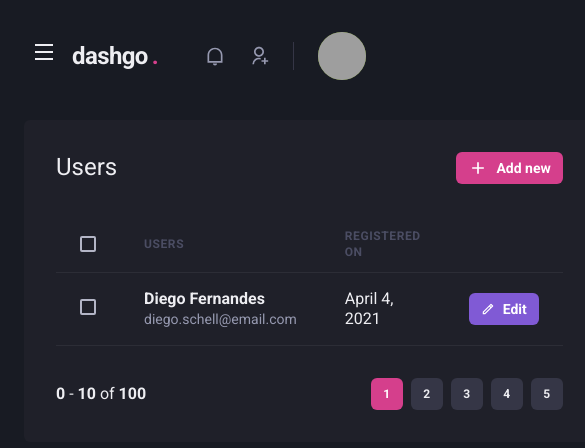
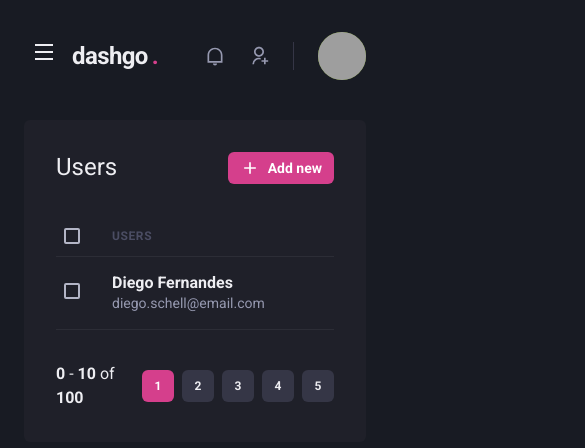
Before and after one commit to renandf/rocketseat-dashgo, a Next.js app: page /users in a window 390 px wide. Shown: the top 448 px of the page, 585 px wide, since content can reach past the window. Built offline with nearby package versions, Linux system fonts and the light colour scheme; grey boxes are pictures that could not be loaded.

Commit message:
style: :lipstick: Make users table responsive by hiding some columns on smaller screens

```diff
--- a/src/pages/users/index.tsx
+++ b/src/pages/users/index.tsx
@@ -1,10 +1,15 @@
-import { Box, Flex, Heading, Button, Icon, Text, Table, Thead, Tbody, Tr, Th, Td, Checkbox } from "@chakra-ui/react";
+import { Box, Flex, Heading, Button, Icon, Text, Table, Thead, Tbody, Tr, Th, Td, Checkbox, useBreakpointValue } from "@chakra-ui/react";
 import { RiAddLine, RiPencilLine } from "react-icons/ri";
 import { Header } from "../../components/Header";
 import { Pagination } from "../../components/Pagination";
 import { Sidebar } from "../../components/Sidebar";
 
 export default function UserList() {
+  const isLargeScreen = useBreakpointValue({
+    base: false,
+    lg: true
+  })
+
   return (
     <Box>
       <Header />
@@ -30,23 +35,26 @@ export default function UserList() {
           <Table colorScheme="whiteAlpha">
             <Thead>
               <Tr>
-                <Th px="6" color="gray.300" width="8">
+                <Th px={["2", "4", "6"]} color="gray.300" width="8">
                   <Checkbox colorScheme="pink" />
                 </Th>
                 <Th>Users</Th>
+                {isLargeScreen && <>
                   <Th>Registered on</Th>
                   <Th w="8"></Th>
+                </>}
               </Tr>
             </Thead>
             <Tbody>
               <Tr>
-                <Td px="6"><Checkbox colorScheme="pink" /></Td>
+                <Td px={["2", "4", "6"]}><Checkbox colorScheme="pink" /></Td>
                 <Td>
                   <Box>
                     <Text fontWeight="bold">Diego Fernandes</Text>
                     <Text fontSize="sm" color="gray.300">diego.schell@email.com</Text>
                   </Box>
                 </Td>
+                {isLargeScreen && <>
                   <Td>April 4, 2021</Td>
                   <Td>
                     <Button
@@ -59,6 +67,7 @@ export default function UserList() {
                       Edit
                     </Button>
                   </Td>
+                </>}
               </Tr>
             </Tbody>
           </Table>
```
Lines whose indentation alone changed are shown as unchanged.
